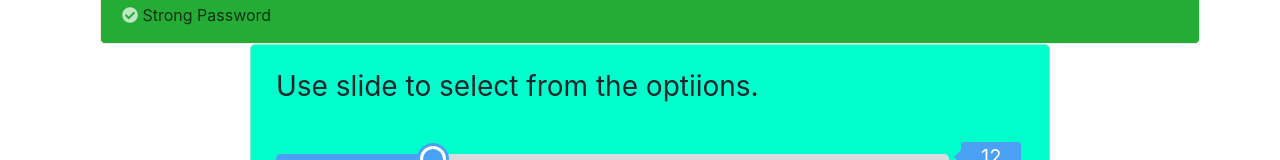
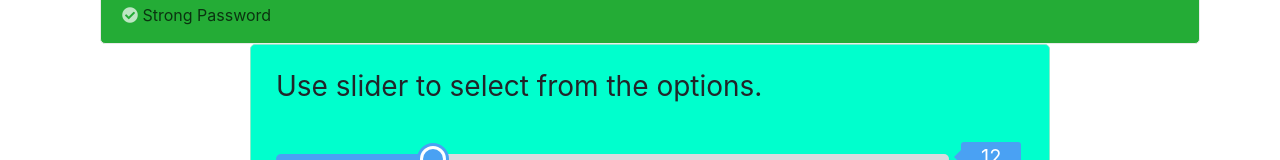
Before and after one commit to chikechris/passwordGenerator, a React (Create React App) app: page / in a window 1280 px wide. Shown: the part 328-488 px from the top of the page. Built offline with nearby package versions, Linux system fonts and the light colour scheme.

Commit message:
made changes to display.js file

```diff
--- a/src/components/container/Container.js
+++ b/src/components/container/Container.js
@@ -120,7 +120,7 @@ const Container = props => {
 
   return (
     <div className='password-settings'>
-      <h3>Use slide to select from the optiions.</h3>
+      <h3>Use slider to select from the options.</h3>
       <div className='row'>
         <div className='col-md-12'>
           <div className='form group'>
```
